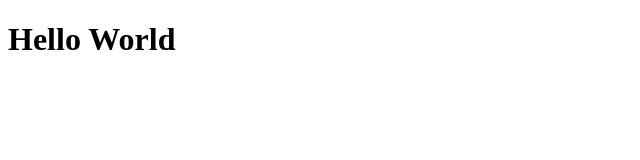
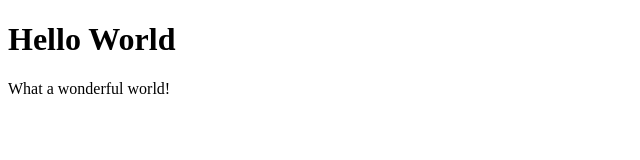
Before and after one commit to ongaikngee/sdfj112_git020, a plain HTML site: page index.html in a window 1280 px wide. Shown: the whole page, without its empty margins (0-640 px from the left). Drawn offline with Linux system fonts and the light colour scheme.

Commit message:
added <p>

```diff
--- a/index.html
+++ b/index.html
@@ -8,6 +8,7 @@
 <body>
     <div>
         <h1>Hello World</h1>
+        <p>What a wonderful world!</p>
     </div>
 
 </body>
```
